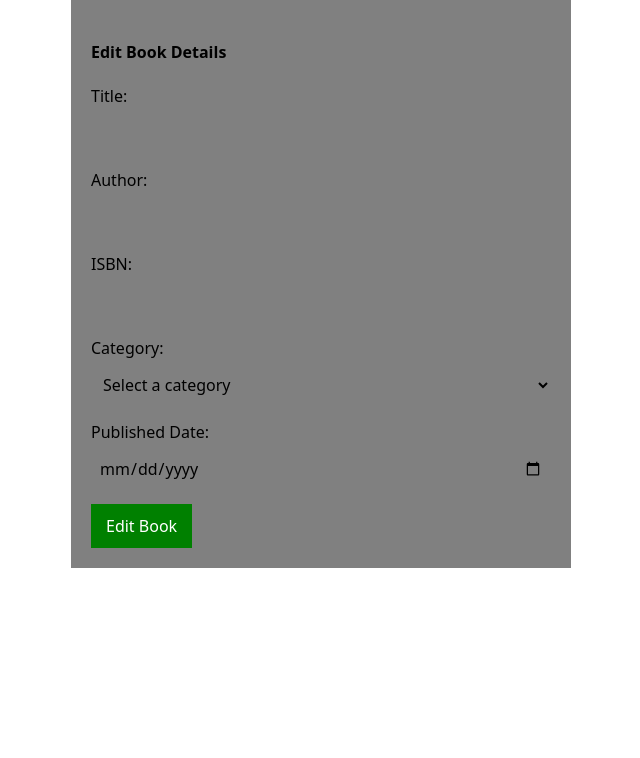
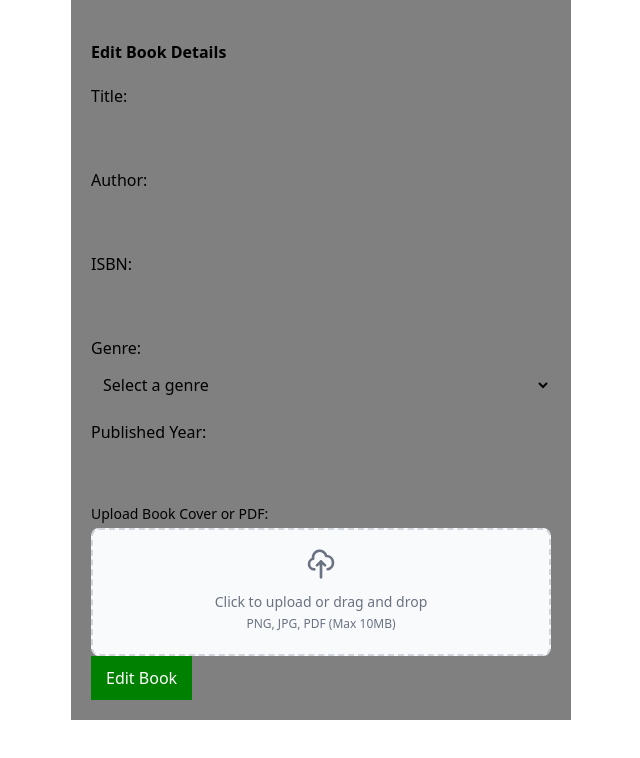
Before and after one commit to E-Library-Group-5/E-Library, a React (Vite) app: page /editbook in a window 1280 px wide. Shown: the top 758 px of the page, without its empty margins (319-959 px from the left). Built offline with nearby package versions, Linux system fonts and the light colour scheme.

Commit message:
add details

```diff
--- a/package.json
+++ b/package.json
@@ -11,6 +11,7 @@
   },
   "dependencies": {
     "@tailwindcss/vite": "^4.0.12",
+    "axios": "^1.8.3",
     "lucide-react": "^0.479.0",
     "react": "^19.0.0",
     "react-dom": "^19.0.0",
--- a/src/pages/AddBook.jsx
+++ b/src/pages/AddBook.jsx
@@ -1,3 +1,4 @@
+import axios from 'axios';
 import React, { useState } from 'react';
 
 const AddBook = () => {
@@ -5,8 +6,8 @@ const AddBook = () => {
     title: '',
     author: '',
     isbn: '',
-    category: '',
-    publishedDate: '',
+    genre: '',
+    publishedYear: '',
     file: null
   });
 
@@ -54,13 +55,14 @@ const AddBook = () => {
     if (!formData.title) errors.title = "Title is required";
     if (!formData.author) errors.author = "Author is required";
     if (!formData.isbn) errors.isbn = "ISBN is required";
-    if (!formData.category) errors.category = "Please select a category";
+    if (!formData.genre) errors.genre = "Please select a genre";
+    if (!formData.publishedYear) errors.publishedYear = "Year of publication";
 
     setFormErrors(errors);
     return Object.keys(errors).length === 0;
   };
 
-  const handleSubmit = (e) => {
+  const handleSubmit = async (e) => {
     e.preventDefault();
 
     if (!validateForm()) {
@@ -68,6 +70,17 @@ const AddBook = () => {
     }
 
     setIsSubmitting(true);
+
+    // Post formData to backend
+    const data = new FormData();
+    data.append('title', formData.title);
+    data.append('author', formData.author);
+    data.append('isbn', formData.isbn);
+    data.append('genre', formData.genre);
+    data.append('publishedYear', formData.publishedYear);
+    data.append('image', formData.image);
+    const response = await axios.post('https://library-api-gxyy.onrender.com/api/v1/books', formData);
+    console.log(response.data);
 
     // Simulate form submission
     setTimeout(() => {
@@ -78,10 +91,12 @@ const AddBook = () => {
         title: '',
         author: '',
         isbn: '',
-        category: '',
-        publishedDate: '',
+        genre: '',
+        publishedYear: '',
         file: null
       });
+
+
       setFileName('');
       alert("Book added successfully!");
     }, 1000);
@@ -144,17 +159,17 @@ const AddBook = () => {
         </div>
 
         <div>
-          <label htmlFor="category" className="block text-sm font-medium mb-1">
-            Category:
+          <label htmlFor="genre" className="block text-sm font-medium mb-1">
+            Genre:
           </label>
           <select
-            id="category"
-            name="category"
-            value={formData.category}
+            id="genre"
+            name="genre"
+            value={formData.genre}
             onChange={handleChange}
-            className={`w-full p-2 border rounded-md bg-white ${formErrors.category ? 'border-red-500' : 'border-gray-300'}`}
+            className={`w-full p-2 border rounded-md bg-white ${formErrors.genre ? 'border-red-500' : 'border-gray-300'}`}
           >
-            <option value="">Select a category</option>
+            <option value="">Select a genre</option>
             <option value="fiction">Fiction</option>
             <option value="non-fiction">Non-Fiction</option>
             <option value="mystery">Mystery</option>
@@ -163,20 +178,20 @@ const AddBook = () => {
             <option value="contemporary literature">Contemporary Literature</option>
 
           </select>
-          {formErrors.category && (
-            <p className="text-red-500 text-xs mt-1">{formErrors.category}</p>
+          {formErrors.genre && (
+            <p className="text-red-500 text-xs mt-1">{formErrors.genre}</p>
           )}
         </div>
 
         <div>
-          <label htmlFor="publishedDate" className="block text-sm font-medium mb-1">
-            Published Date:
+          <label htmlFor="publishedYear" className="block text-sm font-medium mb-1">
+            Published Year:
           </label>
           <input
-            id="publishedDate"
-            name="publishedDate"
-            type="date"
-            value={formData.publishedDate}
+            id="publishedYear"
+            name="publishedYear"
+            type="year"
+            value={formData.publishedYear}
             onChange={handleChange}
             className="w-full p-2 border border-gray-300 rounded-md"
           />
--- a/src/pages/EditPage.jsx
+++ b/src/pages/EditPage.jsx
@@ -5,8 +5,8 @@ function EditBook() {
     title: "",
     author: "",
     isbn: "",
-    category: "",
-    publishedDate: "",
+    genre: "",
+    publishedYear: "",
   });
 
   const handleChange = (e) => {
@@ -25,8 +25,8 @@ function EditBook() {
       title: "",
       author: "",
       isbn: "",
-      category: "",
-      publishedDate: "",
+      genre: "",
+      publishedYear: "",
     });
   };
 
@@ -78,17 +78,17 @@ function EditBook() {
 
         <div style={{ marginBottom: "15px" }}>
           <label style={{ display: "block", marginBottom: "5px" }}>
-            Category:
+            Genre:
           </label>
           <select
-            name="category"
-            value={formData.category}
+            name="genre"
+            value={formData.genre}
             onChange={handleChange}
             required
             style={{ width: "100%", padding: "8px" }}
           >
             <option value="" disabled>
-              Select a category
+              Select a genre
             </option>
             <option value="Fiction">Fiction</option>
             <option value="Non-Fiction">Non-Fiction</option>
@@ -101,17 +101,44 @@ function EditBook() {
 
         <div style={{ marginBottom: "15px" }}>
           <label style={{ display: "block", marginBottom: "5px" }}>
-            Published Date:
+            Published Year:
           </label>
           <input
-            type="date"
-            name="publishedDate"
-            value={formData.publishedDate}
+            type="year"
+            name="publishedYear"
+            value={formData.publishedYear}
             onChange={handleChange}
             required
             style={{ width: "100%", padding: "8px" }}
           />
         </div>
+
+        <div class="space-y-4">
+  <div>
+    <label for="file" class="block text-sm font-medium mb-1">Upload Book Cover or PDF:</label>
+    <div class="flex items-center space-x-2">
+      <label class="flex flex-col items-center justify-center w-full h-32 border-2 border-dashed border-gray-300 rounded-lg cursor-pointer bg-gray-50 hover:bg-gray-100 transition-colors">
+        <div class="flex flex-col items-center justify-center pt-5 pb-6">
+          <svg class="w-8 h-8 mb-3 text-gray-500" fill="none" stroke="currentColor" viewBox="0 0 24 24" xmlns="http://www.w3.org/2000/svg">
+            <path stroke-linecap="round" stroke-linejoin="round" stroke-width="2" d="M7 16a4 4 0 01-.88-7.903A5 5 0 1115.9 6L16 6a5 5 0 011 9.9M15 13l-3-3m0 0l-3 3m3-3v12"></path>
+          </svg>
+          <p class="mb-1 text-sm text-gray-500">
+            <span class="font-medium">Click to upload</span> or drag and drop
+          </p>
+          <p class="text-xs text-gray-500">PNG, JPG, PDF (Max 10MB)</p>
+        </div>
+        <input
+          id="file"
+          name="file"
+          type="file"
+          accept=".jpg,.jpeg,.png,.pdf"
+          class="hidden"
+        />
+      </label>
+    </div>
+  </div>
+</div>
+
 
         <button
           type="submit"
```
Also changed, not shown: 1 other file (tests, documents, lock files or other folders).
